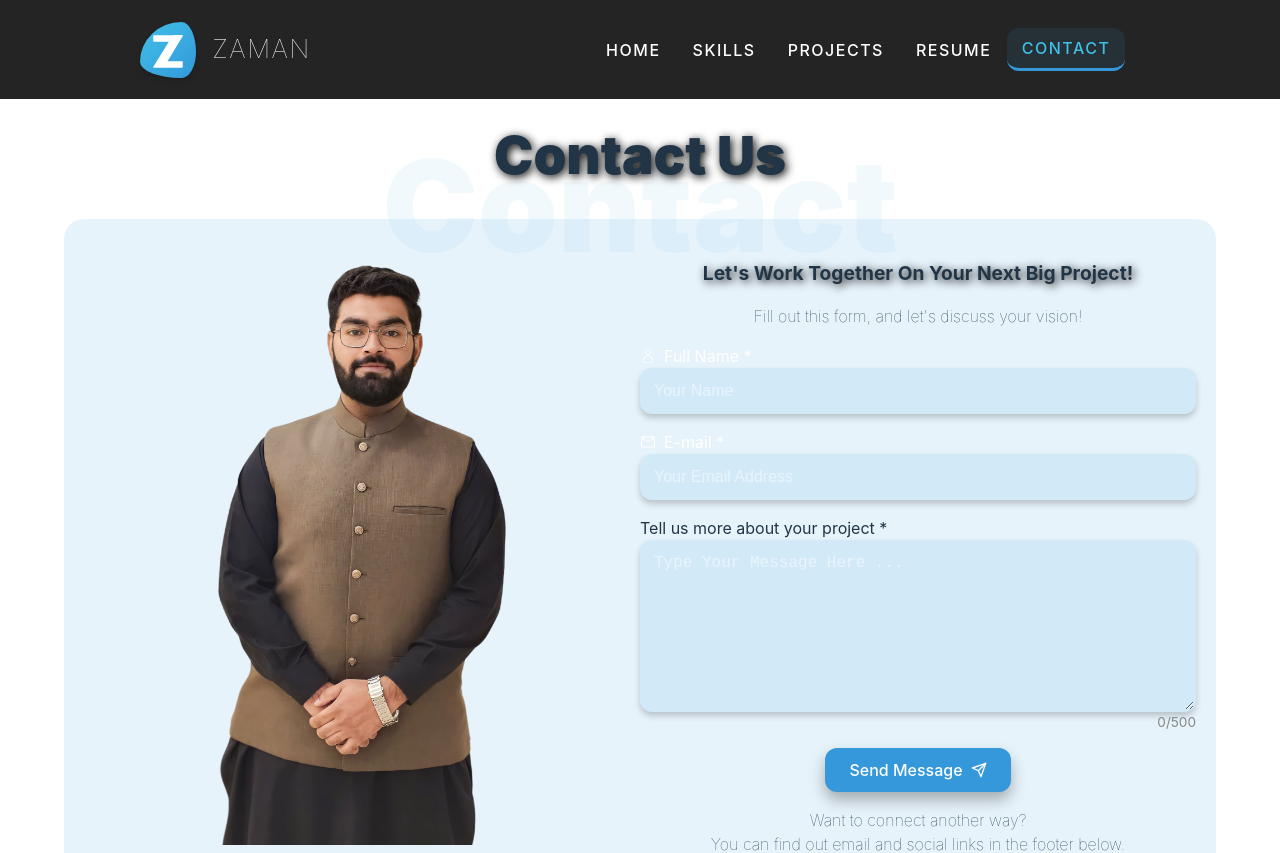
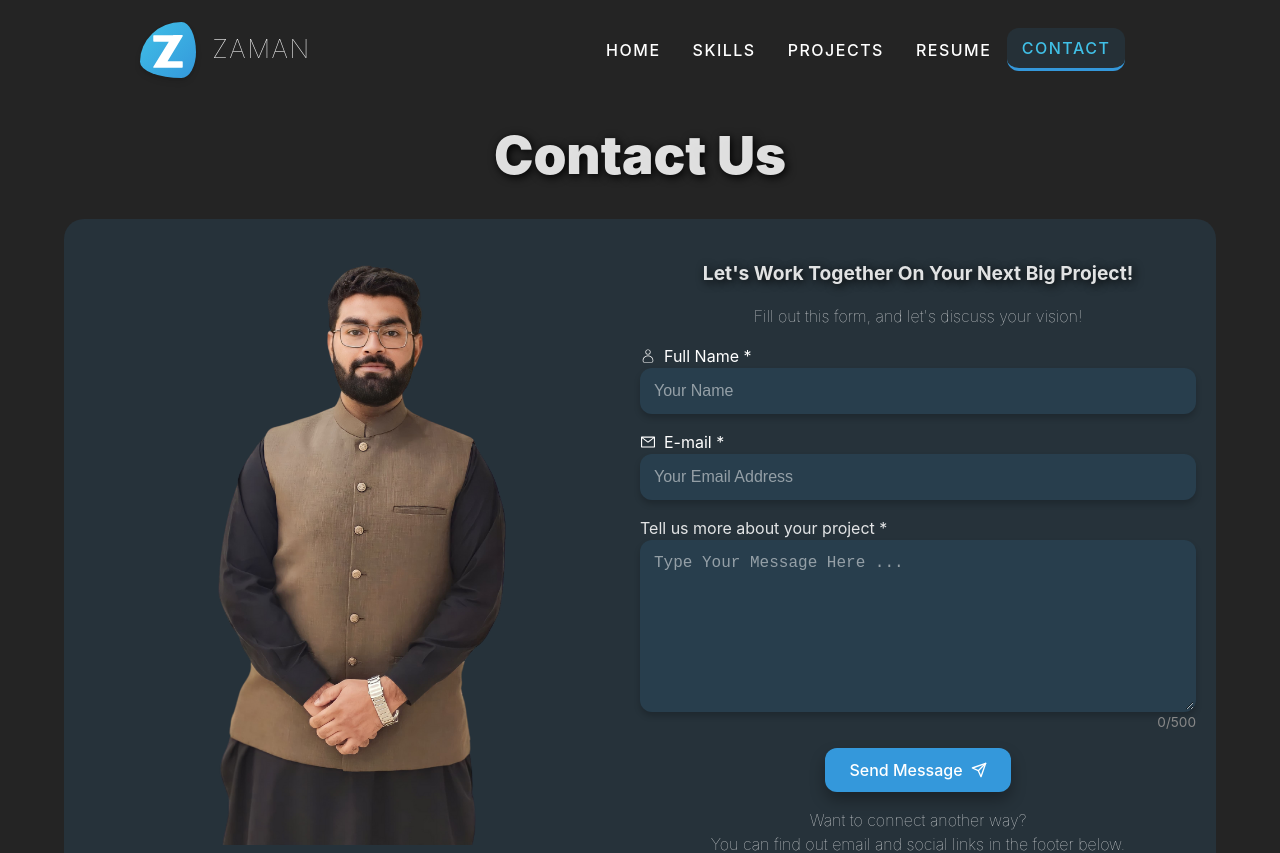
Before and after one commit to zamanmughal98/Zaman-Portfolio-React, a React (Vite) app: page /contact in a window 1280 px wide. Shown: the top 853 px of the page. Built offline with nearby package versions, Linux system fonts and the light colour scheme; no server answers.

Commit message:
set the backgrounds and font

```diff
--- a/src/styles/App.css
+++ b/src/styles/App.css
@@ -3,4 +3,5 @@
   max-width: inherit;
   margin: 0 auto;
   text-align: center;
+  background: #242424;
 }
--- a/src/styles/components/Hero.css
+++ b/src/styles/components/Hero.css
@@ -15,9 +15,10 @@
 }
 
 .heroGreeting {
-  font-family: Ananda_Black_Personal;
-  font-size: 1rem;
+  font-size: 1.4rem;
   text-align: start;
+  font-style: italic;
+  text-shadow: 2px 2px 10px rgba(0, 0, 0, 1);
 }
 
 .heroText {
@@ -56,20 +57,20 @@
 }
 
 .heroHrieButton {
-  background-color: #3498db;
+  background: #3498db;
   color: white;
   border: none;
   outline: none;
 }
 
 .heroHrieButton:hover {
-  background-color: white;
+  background: white;
   color: #3498db;
   transform: scale(1.08) translateY(-5px);
 }
 
 .heroHrieButton:active {
-  background-color: #3498db;
+  background: #3498db;
   color: white;
   transform: scale(0.9) translateY(-5px);
 }
--- a/src/styles/main.css
+++ b/src/styles/main.css
@@ -5,17 +5,12 @@
 
   color-scheme: light dark;
   color: rgba(255, 255, 255, 0.87);
-  background-color: #242424;
+  background: #242424;
 
   font-synthesis: none;
   text-rendering: optimizeLegibility;
   -webkit-font-smoothing: antialiased;
   -moz-osx-font-smoothing: grayscale;
-}
-@font-face {
-  font-family: 'ananda_black_personal';
-  src: url('../assets/fonts/AnandaBlackPersonalUseRegular-rg9Rx.ttf')
-    format('truetype');
 }
 
 a {
@@ -44,14 +39,7 @@ button {
   font-size: 1em;
   font-weight: 500;
   font-family: inherit;
-  background-color: #1a1a1a;
+  background: #1a1a1a;
   cursor: pointer;
   transition: border-color 1s;
 }
-
-@media (prefers-color-scheme: light) {
-  :root {
-    color: #213547;
-    background-color: #ffffff;
-  }
-}
```
Also changed, not shown: src/assets/fonts/AnandaBlackPersonalUseRegular-rg9Rx.ttf (deleted).
